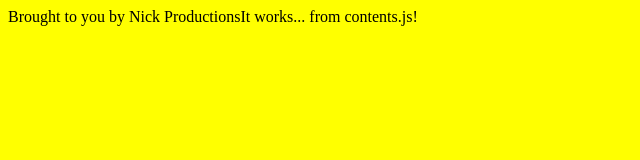
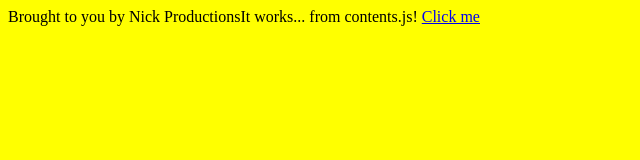
Before and after one commit to nberrios/nberrios.github.io, a Vue app: page index.html in a window 1280 px wide. Shown: the full height of the page, 0-640 px from the left. Built offline with nearby package versions, Linux system fonts and the light colour scheme.

Commit message:
adding link in index.html

```diff
--- a/index.html
+++ b/index.html
@@ -4,5 +4,6 @@
     </head>
     <body>
         <script type="text/javascript" src="bundle.js" charset="utf-8"></script>
+        <a href="template.html">Click me</a>
     </body>
 </html>
```
Also changed, not shown: 1 other file.
